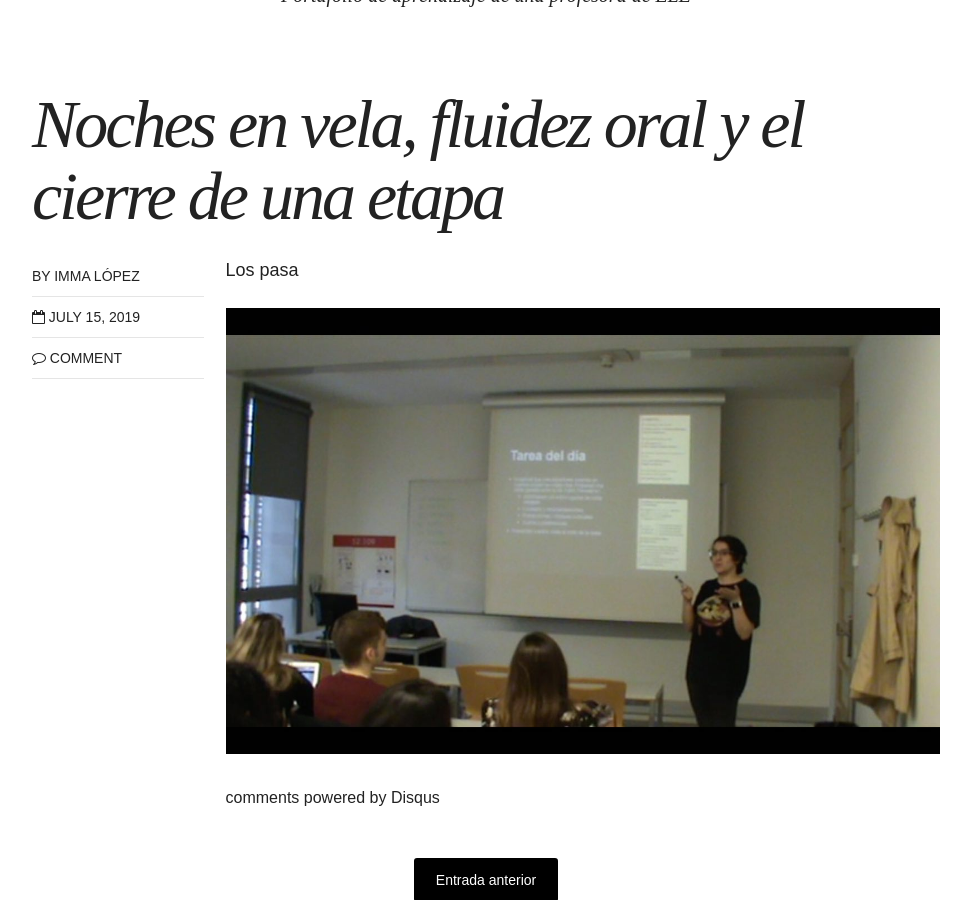
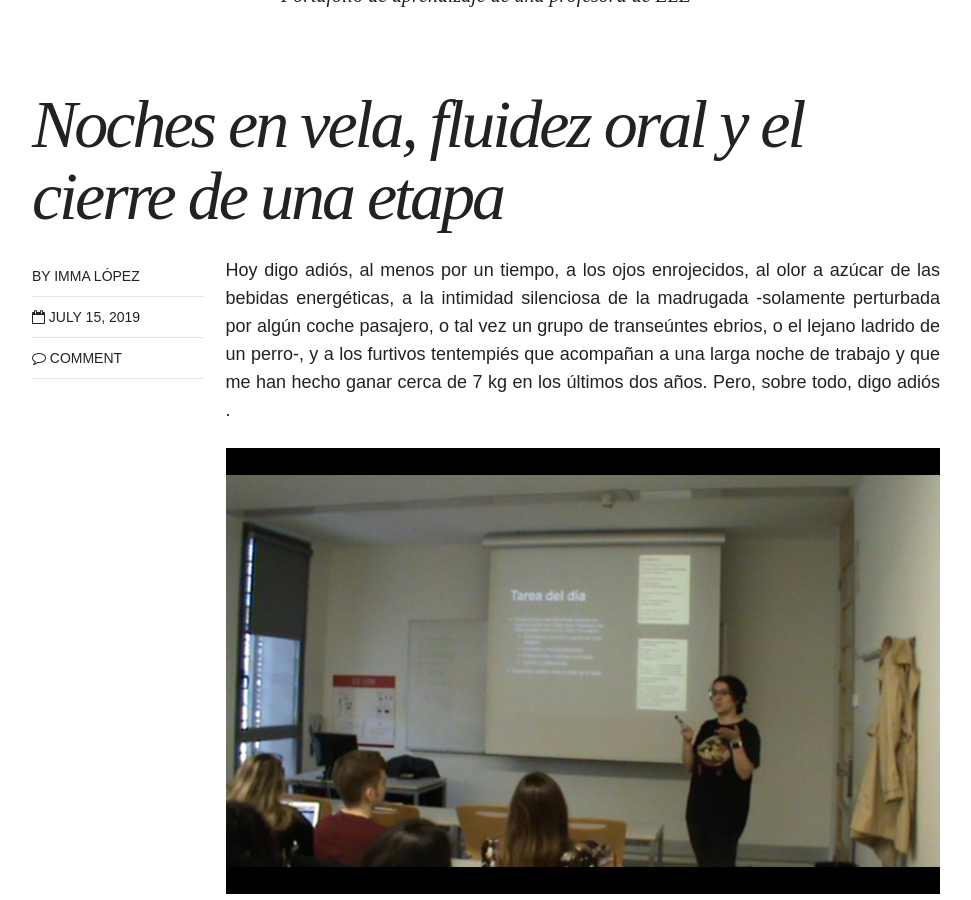
Before and after one commit to immalopez/immalopez.github.io, a Jekyll site: the page built from _posts/blog/2019-07-15-fluidez-oral-tfm.md, in a window 1280 px wide and 900 px high, scrolled down 388 px. Shown: the whole window, without its empty margins (154-1125 px from the left). Built offline with Jekyll 4.4.1, drawn with Linux system fonts in a browser that asks for light colours; nearby versions of some CDN libraries; comment, search, counter and statistics services are not loaded.

Commit message:
Update 2019-07-15-fluidez-oral-tfm.md

```diff
--- a/_posts/blog/2019-07-15-fluidez-oral-tfm.md
+++ b/_posts/blog/2019-07-15-fluidez-oral-tfm.md
@@ -11,6 +11,6 @@ image:
 # modified: 2016-06-01T14:19:19-04:00
 ---
 
-Los pasa
+Hoy digo adiós, al menos por un tiempo, a los ojos enrojecidos, al olor a azúcar de las bebidas energéticas, a la intimidad silenciosa de la madrugada -solamente perturbada por algún coche pasajero, o tal vez un grupo de transeúntes ebrios, o el lejano ladrido de un perro-, y a los furtivos tentempiés que acompañan a una larga noche de trabajo y que me han hecho ganar cerca de 7 kg en los últimos dos años. Pero, sobre todo, digo adiós .
 
 ![Clase Pompeu](/images/photo_2019-07-15 17.16.34.jpeg)
```
